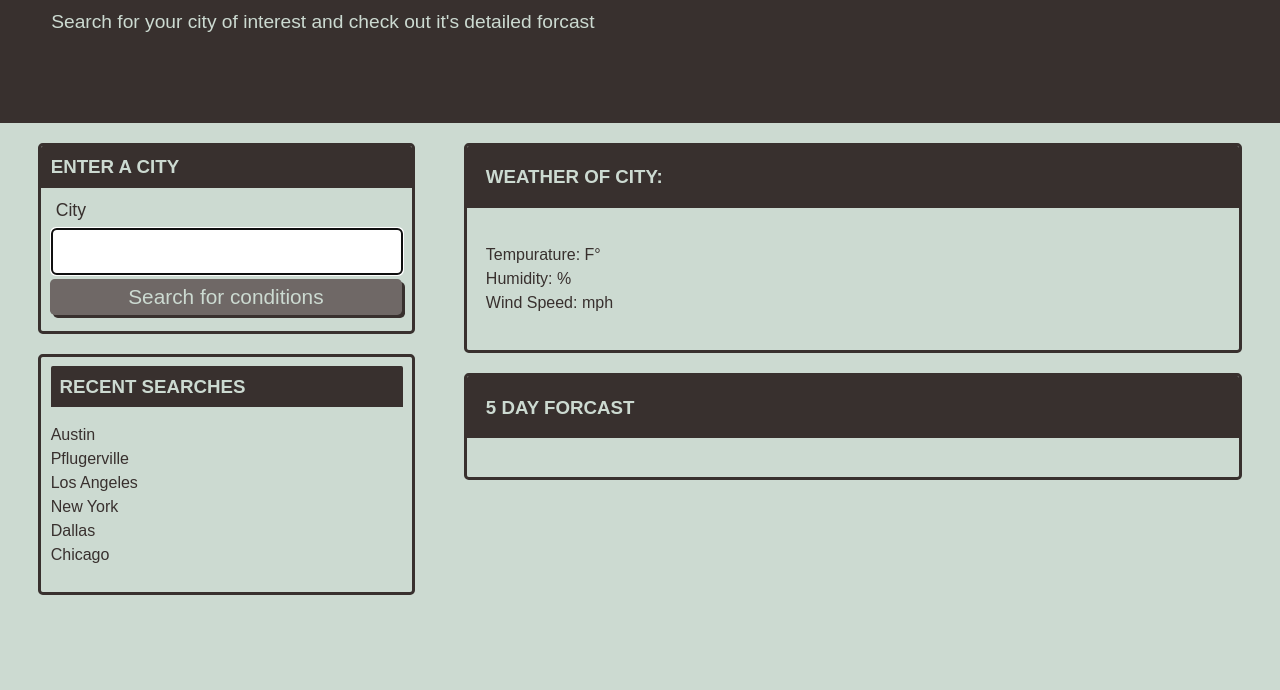
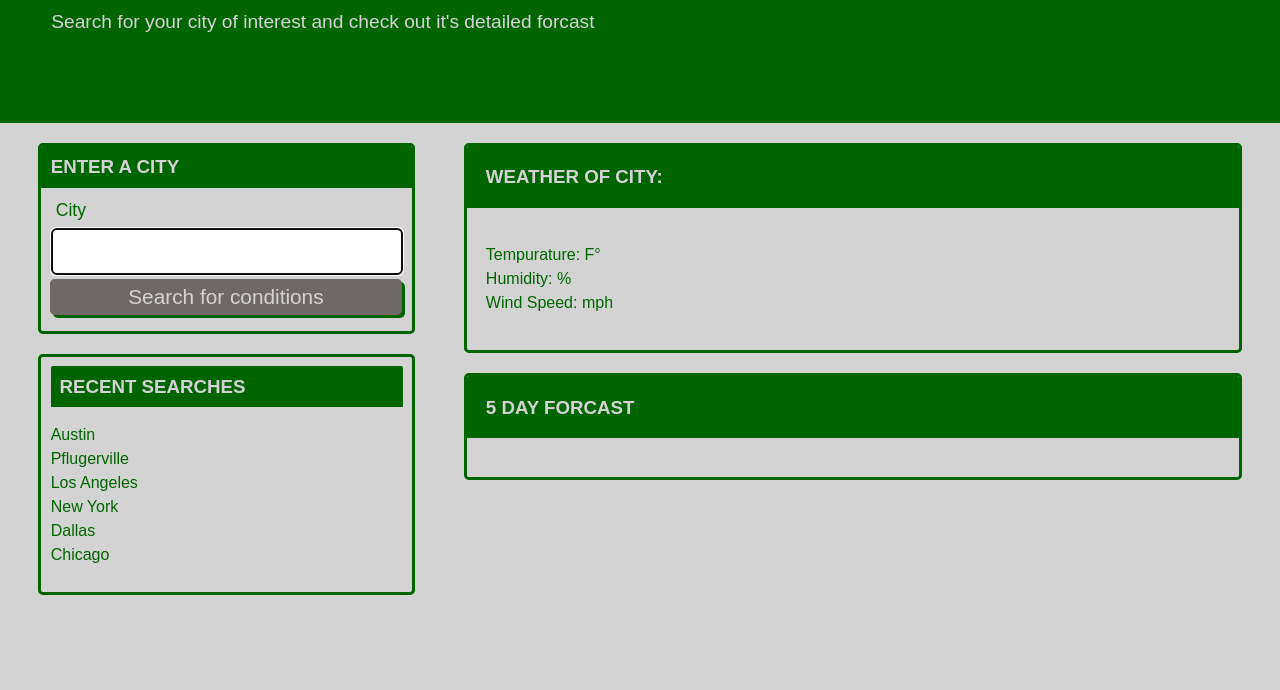
Before and after one commit to daxburatto/one-stop-weather, a plain HTML site: page index.html in a window 1280 px wide. Shown: the part 110-800 px from the top of the page. Drawn offline with Linux system fonts and the light colour scheme.

Commit message:
updating, forgot about this project completely

```diff
--- a/assets/CSS/style.css
+++ b/assets/CSS/style.css
@@ -1,9 +1,9 @@
 :root {
-    --primary: #ccdad1;
-    --secondary: #9caea9;
+    --primary: lightgrey;
+    --secondary: skyblue;
     --tertiary: #788585;
     --light-dark: #6f6866;
-    --dark: #38302e;
+    --dark: darkgreen;
     --border-radius: .3rem;
   }
 
```
